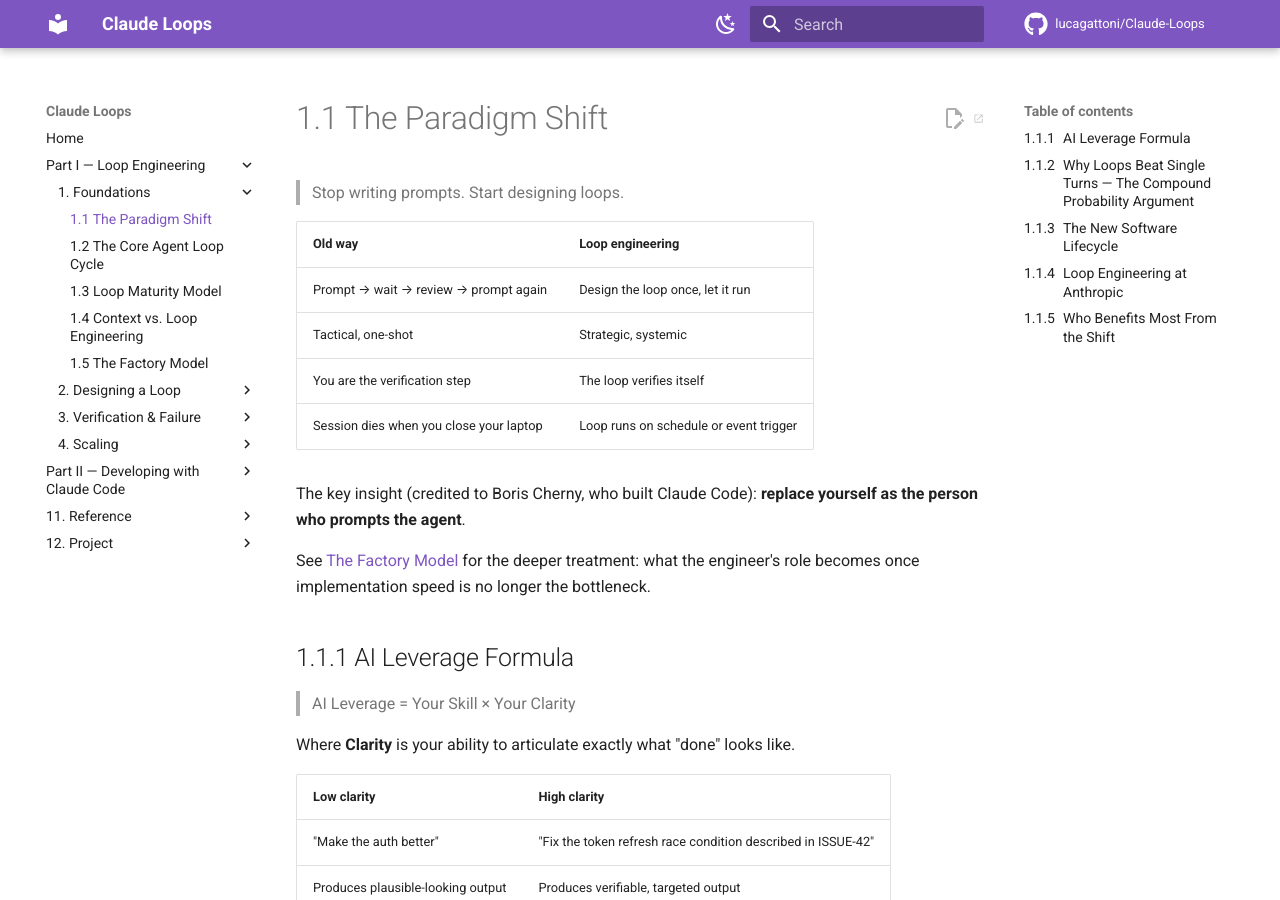
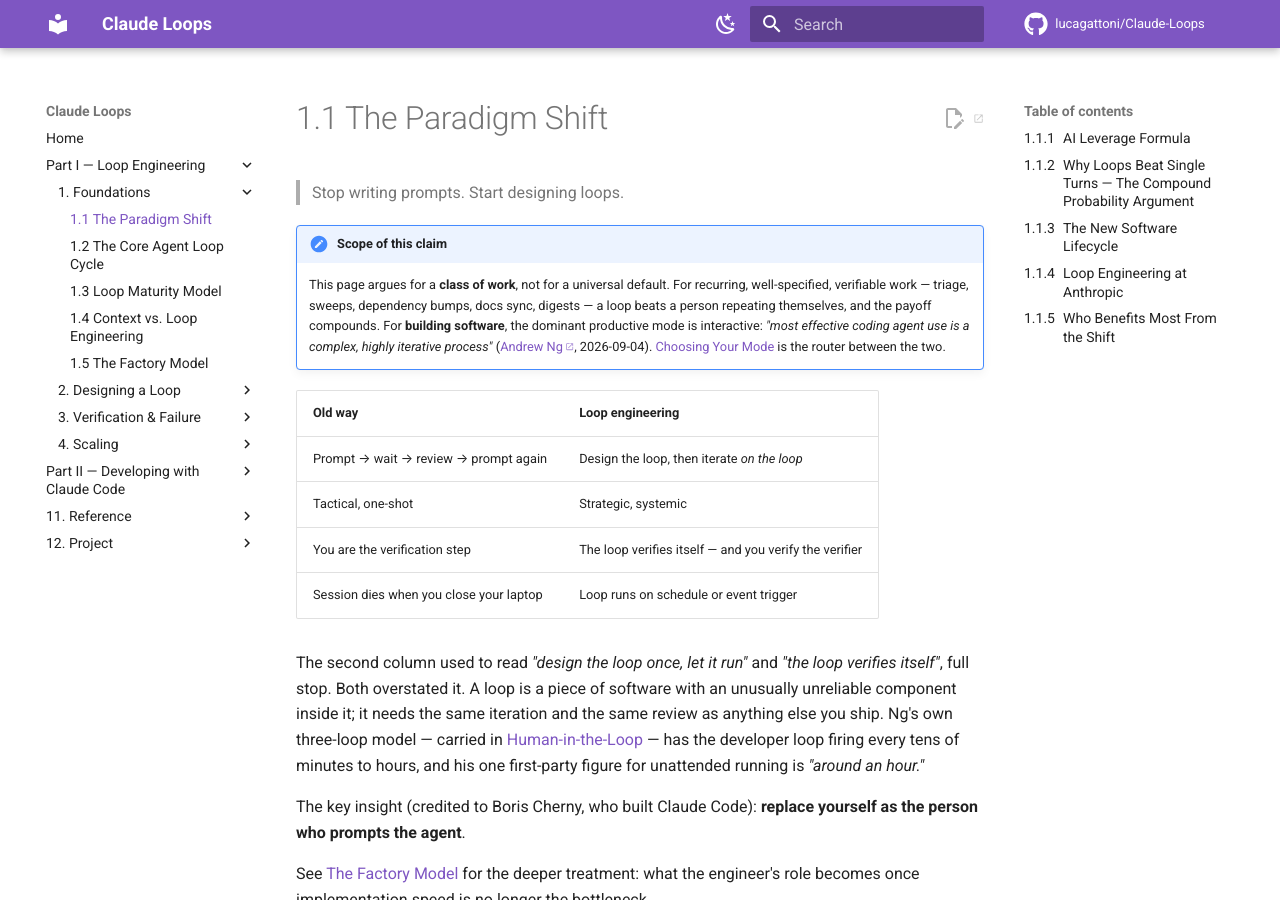
Before and after one commit to lucagattoni/Claude-Loops, an MkDocs documentation site: the page built from docs/01-paradigm-shift.md, in a window 1280 px wide and 900 px high. Built offline with MkDocs 1.6.1 and Material for MkDocs 9.7.7, drawn with Linux system fonts in a browser that asks for light colours; comment, search, counter and statistics services are not loaded.

Commit message:
fix(docs): remove a fabricated quote and correct three Ng citations; scope the docs/01 thesis
An Opus synthesis over 57 of Andrew Ng The Batch letters found a defect in the
KB own existing content, which outranks anything it added.

FABRICATED QUOTE. docs/14 carried a stitched composite attributed to Ng:
  "Closing the loop" is what lets "coding agents work longer productively
  without human intervention."
That sentence does not exist. Two real fragments were joined by the KB own
connective and presented as quotation. Replaced with the verified sentence:
"This idea of closing the loop took off around the end of last year, and it has
been a game changer in enabling coding agents to work longer productively
without human intervention."

WRONG TITLE AND URL, in two docs. Both cited Andrew Ng, "Loop Engineering for
0-to-1 Product Development", linking a newsletter issue rather than the letter.
The letter is "Three Key Loops for Building Great Software", 2026-06-26, at
deeplearning.ai/the-batch/three-key-loops-for-building-great-software --
verified by fetch. Fixed in docs/14 and docs/32.

docs/17 keeps the issue URL for a GLM-5.2 news item, where it does resolve to
the issue containing that item. Imprecise, not wrong; left alone.

Also added Ng only first-party figure for unattended running -- "around an
hour" -- to docs/14. The KB promises loops that run while you sleep and had no
calibration datapoint at all; the one available from its most-cited human source
is an order of magnitude below the implied horizon.

SCOPED THE docs/01 THESIS. The tagline stays. The table no longer claims
"design the loop once, let it run" or an unqualified "the loop verifies itself" --
both overstated, and both were in tension with docs/14 inside the KB. A loop is
software with an unusually unreliable component inside it and needs the same
iteration and review as anything else.

mkdocs build --strict exits 0, run bare.

Co-Authored-By: Claude Opus 5 (1M context) <noreply@anthropic.com>
Claude-Session: https://claude.ai/code/session_01SSrvCLEkkkcGZqr2FzBSrd

```diff
--- a/docs/01-paradigm-shift.md
+++ b/docs/01-paradigm-shift.md
@@ -2,12 +2,27 @@
 
 > Stop writing prompts. Start designing loops.
 
+!!! note "Scope of this claim"
+    This page argues for a **class of work**, not for a universal default. For recurring,
+    well-specified, verifiable work — triage, sweeps, dependency bumps, docs sync, digests — a
+    loop beats a person repeating themselves, and the payoff compounds. For **building software**,
+    the dominant productive mode is interactive: *"most effective coding agent use is a complex,
+    highly iterative process"* ([Andrew Ng](https://www.deeplearning.ai/the-batch/the-ai-engineering-skills-map-in-detail-using-coding-agents/),
+    2026-09-04). [Choosing Your Mode](35-choosing-your-mode.md) is the router between the two.
+
 | Old way | Loop engineering |
 |---|---|
-| Prompt → wait → review → prompt again | Design the loop once, let it run |
+| Prompt → wait → review → prompt again | Design the loop, then iterate *on the loop* |
 | Tactical, one-shot | Strategic, systemic |
-| You are the verification step | The loop verifies itself |
+| You are the verification step | The loop verifies itself — and you verify the verifier |
 | Session dies when you close your laptop | Loop runs on schedule or event trigger |
+
+The second column used to read *"design the loop once, let it run"* and *"the loop verifies
+itself"*, full stop. Both overstated it. A loop is a piece of software with an unusually
+unreliable component inside it; it needs the same iteration and the same review as anything else
+you ship. Ng's own three-loop model — carried in
+[Human-in-the-Loop](14-human-in-the-loop.md) — has the developer loop firing every tens of minutes
+to hours, and his one first-party figure for unattended running is *"around an hour."*
 
 The key insight (credited to Boris Cherny, who built Claude Code):
 **replace yourself as the person who prompts the agent**.
```
Also changed, not shown: docs/14-human-in-the-loop.md (+9 -3 lines), docs/32-reading-list.md (+2 -2 lines).
